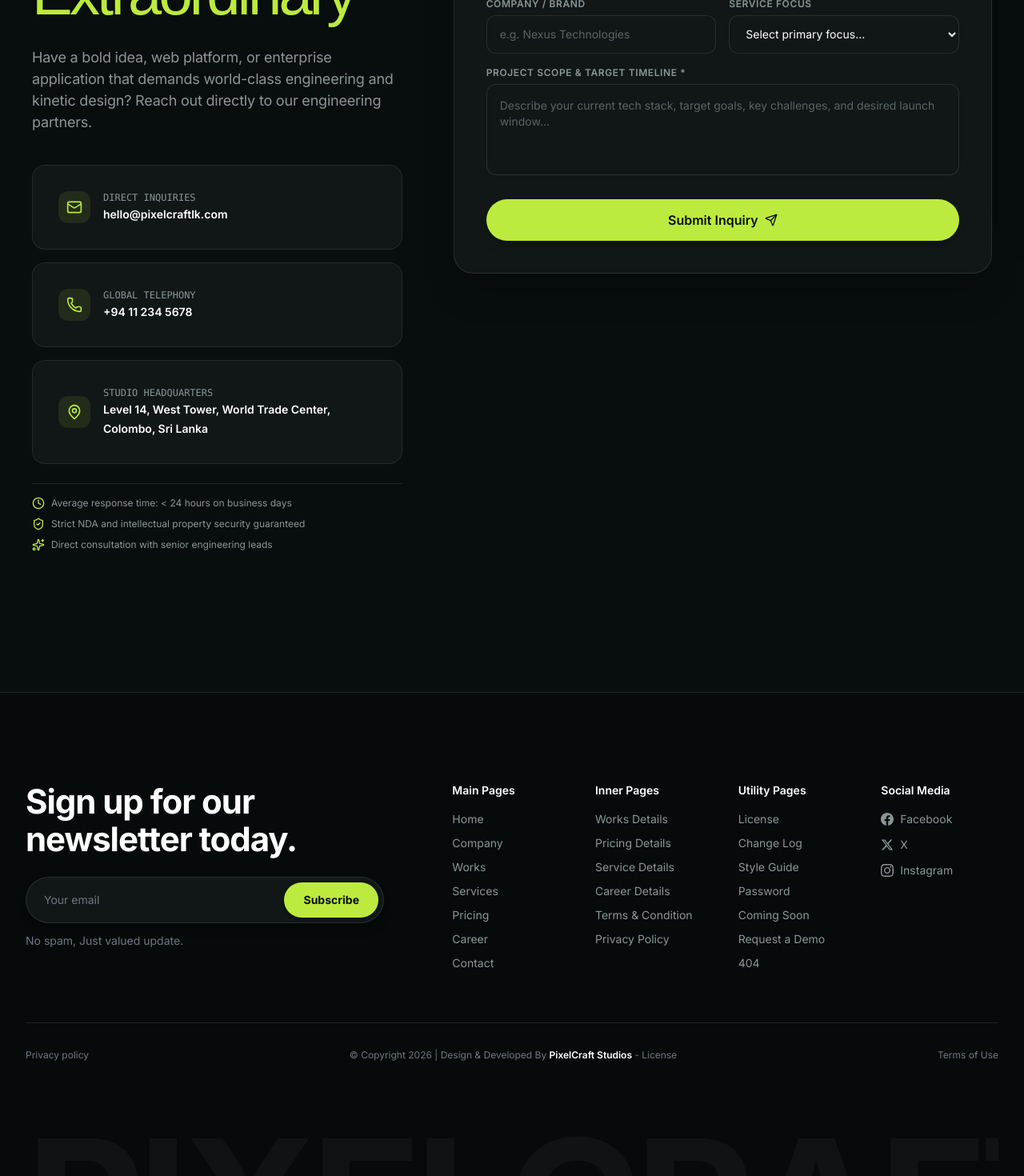
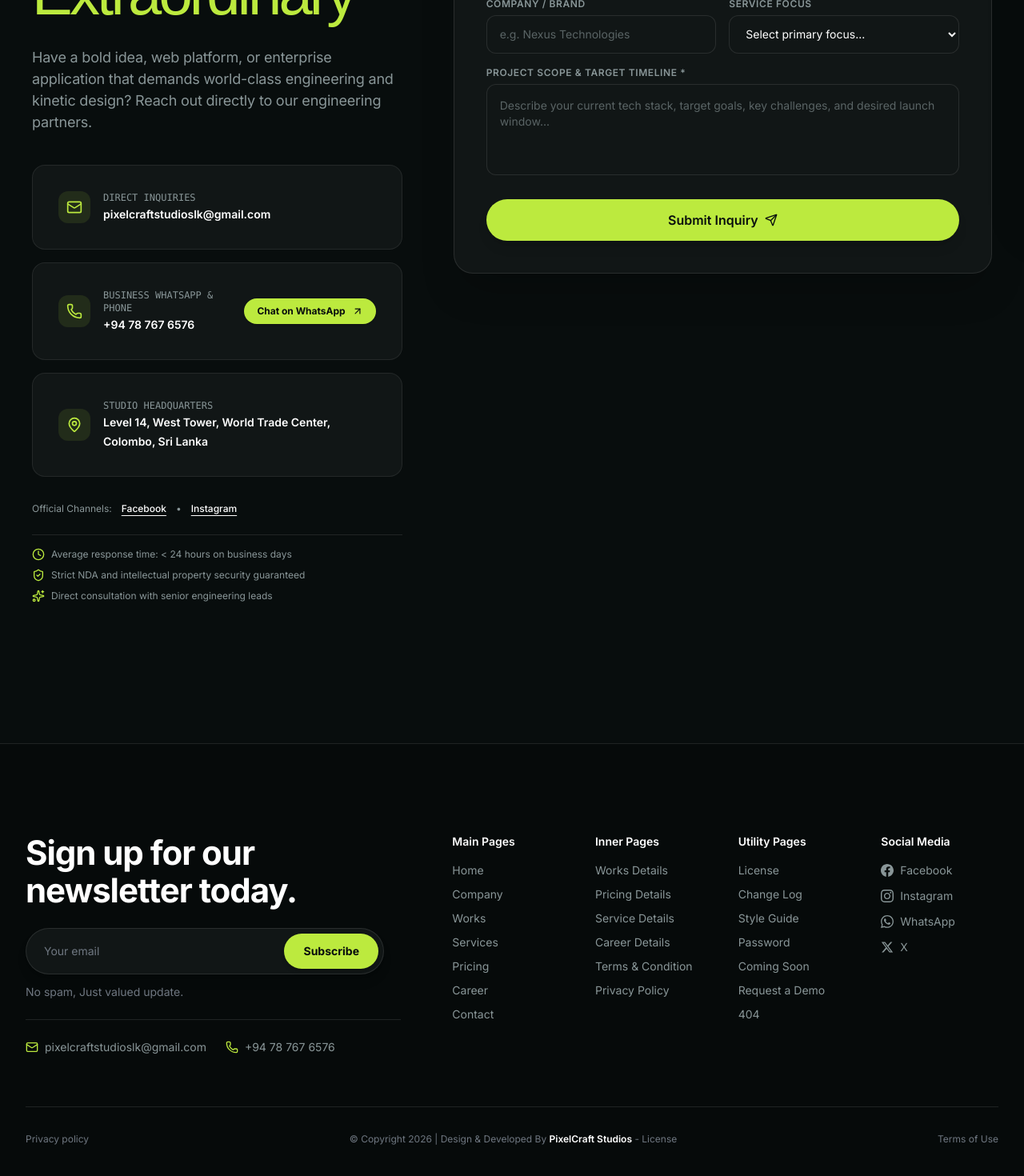
Before and after one commit to nisitha/pixelcraftlk, a Next.js app: page /contact in a window 1280 px wide. Shown: the part 532-2002 px from the top of the page at 80% size. Built offline with nearby package versions, Linux system fonts and the light colour scheme; a web font is replaced by a local one.

Commit message:
chore(contact): update official WhatsApp, email, and social media links

```diff
--- a/app/api/contact/route.ts
+++ b/app/api/contact/route.ts
@@ -52,7 +52,7 @@ export async function POST(request: NextRequest) {
 
     // 3. Email service dispatch or simulation
     const resendApiKey = process.env.RESEND_API_KEY;
-    const recipientEmail = process.env.CONTACT_RECIPIENT_EMAIL || 'hello@pixelcraftlk.com';
+    const recipientEmail = process.env.CONTACT_RECIPIENT_EMAIL || 'pixelcraftstudioslk@gmail.com';
 
     if (resendApiKey) {
       // If RESEND_API_KEY is configured in environment, dispatch actual email via Resend API
@@ -76,7 +76,7 @@ export async function POST(request: NextRequest) {
         return NextResponse.json(
           {
             success: false,
-            error: 'Failed to deliver message via email provider. Please contact us directly at hello@pixelcraftlk.com',
+            error: 'Failed to deliver message via email provider. Please contact us directly at pixelcraftstudioslk@gmail.com',
           },
           { status: 502 }
         );
@@ -84,6 +84,7 @@ export async function POST(request: NextRequest) {
     } else {
       // Documented fallback: Log to server telemetry when external API key is not yet provisioned
       console.log('--- [PIXELCRAFT CONTACT SUBMISSION] ---');
+      console.log(`To: ${recipientEmail}`);
       console.log(`From: ${name} <${email}>`);
       console.log(`Company: ${company || 'N/A'}`);
       console.log(`Service: ${service || 'General'}`);
--- a/app/career/[slug]/page.tsx
+++ b/app/career/[slug]/page.tsx
@@ -43,9 +43,9 @@ export default async function CareerDetailPage({ params }: CareerDetailProps) {
             <Card variant="highlight" className="w-full mt-4">
               <h4 className="text-lg font-semibold text-white mb-2">How to Apply</h4>
               <p className="text-sm text-[var(--light-gray)] mb-6">
-                Send your portfolio, GitHub, or previous case studies to careers@pixelcraftlk.com.
+                Send your portfolio, GitHub, or previous case studies to pixelcraftstudioslk@gmail.com.
               </p>
-              <Button variant="primary" href="mailto:careers@pixelcraftlk.com">
+              <Button variant="primary" href="mailto:pixelcraftstudioslk@gmail.com">
                 Email Application
               </Button>
             </Card>
--- a/app/contact/page.tsx
+++ b/app/contact/page.tsx
@@ -1,6 +1,6 @@
 import React from 'react';
 import { Container, Section, Heading, Text, Badge, Card } from '@/components/ui';
-import { Mail, Phone, MapPin, Clock, ShieldCheck, Sparkles } from 'lucide-react';
+import { Mail, Phone, MapPin, Clock, ShieldCheck, Sparkles, ArrowUpRight } from 'lucide-react';
 import { siteConfig } from '@/data/site';
 import { ContactForm } from '@/components/forms/ContactForm';
 
@@ -50,14 +50,32 @@ export default function ContactPage() {
                   </div>
                 </Card>
 
-                <Card variant="default" className="flex items-center gap-4 py-4 px-6 hover:border-white/20 transition-colors">
-                  <div className="w-10 h-10 rounded-xl bg-[var(--primary-color)]/10 flex items-center justify-center text-[var(--primary-color)] shrink-0">
-                    <Phone className="w-5 h-5" />
+                <Card variant="default" className="flex flex-col sm:flex-row sm:items-center justify-between gap-4 py-4 px-6 hover:border-white/20 transition-colors">
+                  <div className="flex items-center gap-4">
+                    <div className="w-10 h-10 rounded-xl bg-[var(--primary-color)]/10 flex items-center justify-center text-[var(--primary-color)] shrink-0">
+                      <Phone className="w-5 h-5" />
+                    </div>
+                    <div>
+                      <span className="text-xs text-[var(--light-gray)] block font-mono">BUSINESS WHATSAPP & PHONE</span>
+                      <a
+                        href={siteConfig.whatsappUrl}
+                        target="_blank"
+                        rel="noopener noreferrer"
+                        className="text-sm font-semibold text-white hover:text-[var(--primary-color)] transition-colors"
+                      >
+                        {siteConfig.phone}
+                      </a>
+                    </div>
                   </div>
-                  <div>
-                    <span className="text-xs text-[var(--light-gray)] block font-mono">GLOBAL TELEPHONY</span>
-                    <span className="text-sm font-semibold text-white">{siteConfig.phone}</span>
-                  </div>
+                  <a
+                    href={siteConfig.whatsappUrl}
+                    target="_blank"
+                    rel="noopener noreferrer"
+                    className="inline-flex items-center justify-center gap-2 px-4 py-2 rounded-full bg-[var(--primary-color)] text-[#080d0d] text-xs font-bold hover:brightness-105 active:scale-95 transition-all shrink-0 shadow-sm"
+                  >
+                    <span>Chat on WhatsApp</span>
+                    <ArrowUpRight className="w-3.5 h-3.5" />
+                  </a>
                 </Card>
 
                 <Card variant="default" className="flex items-center gap-4 py-4 px-6 hover:border-white/20 transition-colors">
@@ -69,6 +87,28 @@ export default function ContactPage() {
                     <span className="text-sm font-semibold text-white">{siteConfig.address}</span>
                   </div>
                 </Card>
+              </div>
+
+              {/* Official Social Media Channels */}
+              <div className="pt-2 flex flex-wrap items-center gap-3 text-xs text-[#899698]">
+                <span>Official Channels:</span>
+                <a
+                  href={siteConfig.social.facebook}
+                  target="_blank"
+                  rel="noopener noreferrer"
+                  className="text-white hover:text-[var(--primary-color)] transition-colors font-medium underline underline-offset-4"
+                >
+                  Facebook
+                </a>
+                <span>•</span>
+                <a
+                  href={siteConfig.social.instagram}
+                  target="_blank"
+                  rel="noopener noreferrer"
+                  className="text-white hover:text-[var(--primary-color)] transition-colors font-medium underline underline-offset-4"
+                >
+                  Instagram
+                </a>
               </div>
 
               {/* Guarantees Box */}
--- a/components/sections/FooterSection.tsx
+++ b/components/sections/FooterSection.tsx
@@ -136,6 +136,26 @@ export const FooterSection: React.FC<FooterSectionProps> = ({ className }) => {
               <p className="mt-3 text-xs sm:text-sm text-[#6f7781] font-normal">
                 No spam, Just valued update.
               </p>
+
+              {/* Direct Inquiries & WhatsApp Contact Bar */}
+              <div className="mt-6 pt-6 border-t border-white/10 flex flex-col sm:flex-row sm:items-center gap-4 sm:gap-6 text-xs sm:text-sm text-[#899698]">
+                <a
+                  href={`mailto:${siteConfig.email}`}
+                  className="inline-flex items-center gap-2 hover:text-[var(--primary-color)] transition-colors group"
+                >
+                  <Mail className="w-4 h-4 text-[var(--primary-color)] shrink-0 transition-transform group-hover:scale-110" />
+                  <span>{siteConfig.email}</span>
+                </a>
+                <a
+                  href={siteConfig.whatsappUrl}
+                  target="_blank"
+                  rel="noopener noreferrer"
+                  className="inline-flex items-center gap-2 hover:text-[var(--primary-color)] transition-colors group"
+                >
+                  <Phone className="w-4 h-4 text-[var(--primary-color)] shrink-0 transition-transform group-hover:scale-110" />
+                  <span>{siteConfig.phone}</span>
+                </a>
+              </div>
             </div>
           </div>
 
@@ -195,21 +215,27 @@ export const FooterSection: React.FC<FooterSectionProps> = ({ className }) => {
               </span>
               <ul className="space-y-3 text-sm text-[#899698]">
                 <li>
-                  <a href="https://facebook.com" target="_blank" rel="noopener noreferrer" className="hover:text-[var(--primary-color)] transition-colors flex items-center gap-2">
+                  <a href={siteConfig.social.facebook} target="_blank" rel="noopener noreferrer" className="hover:text-[var(--primary-color)] transition-colors flex items-center gap-2">
                     <svg className="w-4 h-4 fill-current" viewBox="0 0 24 24"><path d="M24 12.073c0-6.627-5.373-12-12-12s-12 5.373-12 12c0 5.99 4.388 10.954 10.125 11.854v-8.385H7.078v-3.47h3.047V9.43c0-3.007 1.792-4.669 4.533-4.669 1.312 0 2.686.235 2.686.235v2.953H15.83c-1.491 0-1.956.925-1.956 1.874v2.25h3.328l-.532 3.47h-2.796v8.385C19.612 23.027 24 18.062 24 12.073z"/></svg>
                     <span>Facebook</span>
+                  </a>
+                </li>
+                <li>
+                  <a href={siteConfig.social.instagram} target="_blank" rel="noopener noreferrer" className="hover:text-[var(--primary-color)] transition-colors flex items-center gap-2">
+                    <svg className="w-4 h-4 fill-current" viewBox="0 0 24 24"><path d="M12 2.163c3.204 0 3.584.012 4.85.07 3.252.148 4.771 1.691 4.919 4.919.058 1.265.069 1.645.069 4.849 0 3.205-.012 3.584-.069 4.849-.149 3.225-1.664 4.771-4.919 4.919-1.266.058-1.644.07-4.85.07-3.204 0-3.584-.012-4.849-.07-3.26-.149-4.771-1.699-4.919-4.92-.058-1.265-.07-1.644-.07-4.849 0-3.204.013-3.583.07-4.849.149-3.227 1.664-4.771 4.919-4.919 1.266-.057 1.645-.069 4.849-.069zm0-2.163c-3.259 0-3.667.014-4.947.072-4.358.2-6.78 2.618-6.98 6.98-.059 1.281-.073 1.689-.073 4.948 0 3.259.014 3.668.072 4.948.2 4.358 2.618 6.78 6.98 6.98 1.281.058 1.689.072 4.948.072 3.259 0 3.668-.014 4.948-.072 4.354-.2 6.782-2.618 6.979-6.98.059-1.28.073-1.689.073-4.948 0-3.259-.014-3.667-.072-4.947-.196-4.354-2.617-6.78-6.979-6.98-1.281-.059-1.69-.073-4.949-.073zm0 5.838c-3.403 0-6.162 2.759-6.162 6.162s2.759 6.163 6.162 6.163 6.162-2.759 6.162-6.163c0-3.403-2.759-6.162-6.162-6.162zm0 10.162c-2.209 0-4-1.79-4-4 0-2.209 1.791-4 4-4s4 1.791 4 4c0 2.21-1.791 4-4 4zm6.406-11.845c-.796 0-1.441.645-1.441 1.44s.645 1.44 1.441 1.44c.795 0 1.439-.645 1.439-1.44s-.644-1.44-1.439-1.44z"/></svg>
+                    <span>Instagram</span>
+                  </a>
+                </li>
+                <li>
+                  <a href={siteConfig.whatsappUrl} target="_blank" rel="noopener noreferrer" className="hover:text-[var(--primary-color)] transition-colors flex items-center gap-2">
+                    <svg className="w-4 h-4 fill-current" viewBox="0 0 24 24"><path d="M.057 24l1.687-6.163c-1.041-1.804-1.588-3.849-1.587-5.946.003-6.556 5.338-11.891 11.893-11.891 3.181.001 6.167 1.24 8.413 3.488 2.245 2.248 3.481 5.236 3.48 8.414-.003 6.557-5.338 11.892-11.893 11.892-1.99-.001-3.951-.5-5.688-1.448l-6.305 1.654zm6.597-3.807c1.676.995 3.276 1.591 5.392 1.592 5.448 0 9.886-4.434 9.889-9.885.002-5.462-4.415-9.89-9.881-9.892-5.452 0-9.887 4.434-9.889 9.884-.001 2.225.651 3.891 1.746 5.634l-.999 3.648 3.742-.981zm11.387-5.464c-.074-.124-.272-.198-.57-.347-.297-.149-1.758-.868-2.031-.967-.272-.099-.47-.149-.669.149-.198.297-.768.967-.941 1.165-.173.198-.347.223-.644.074-.297-.149-1.255-.462-2.39-1.475-.883-.788-1.48-1.761-1.653-2.059-.173-.297-.018-.458.13-.606.134-.133.297-.347.446-.521.151-.172.2-.296.3-.495.099-.198.05-.372-.025-.521-.075-.148-.669-1.611-.916-2.206-.242-.579-.487-.501-.669-.51l-.57-.01c-.198 0-.52.074-.792.372s-1.04 1.016-1.04 2.479 1.065 2.876 1.213 3.074c.149.198 2.095 3.2 5.076 4.487.709.306 1.263.489 1.694.626.712.226 1.36.194 1.872.118.571-.085 1.758-.719 2.006-1.413.248-.695.248-1.29.173-1.414z"/></svg>
+                    <span>WhatsApp</span>
                   </a>
                 </li>
                 <li>
                   <a href="https://x.com" target="_blank" rel="noopener noreferrer" className="hover:text-[var(--primary-color)] transition-colors flex items-center gap-2">
                     <svg className="w-4 h-4 fill-current" viewBox="0 0 24 24"><path d="M18.244 2.25h3.308l-7.227 8.26 8.502 11.24H16.17l-5.214-6.817L4.99 21.75H1.68l7.73-8.835L1.254 2.25H8.08l4.713 6.231zm-1.161 17.52h1.833L7.084 4.126H5.117z"/></svg>
                     <span>X</span>
-                  </a>
-                </li>
-                <li>
-                  <a href="https://instagram.com" target="_blank" rel="noopener noreferrer" className="hover:text-[var(--primary-color)] transition-colors flex items-center gap-2">
-                    <svg className="w-4 h-4 fill-current" viewBox="0 0 24 24"><path d="M12 2.163c3.204 0 3.584.012 4.85.07 3.252.148 4.771 1.691 4.919 4.919.058 1.265.069 1.645.069 4.849 0 3.205-.012 3.584-.069 4.849-.149 3.225-1.664 4.771-4.919 4.919-1.266.058-1.644.07-4.85.07-3.204 0-3.584-.012-4.849-.07-3.26-.149-4.771-1.699-4.919-4.92-.058-1.265-.07-1.644-.07-4.849 0-3.204.013-3.583.07-4.849.149-3.227 1.664-4.771 4.919-4.919 1.266-.057 1.645-.069 4.849-.069zm0-2.163c-3.259 0-3.667.014-4.947.072-4.358.2-6.78 2.618-6.98 6.98-.059 1.281-.073 1.689-.073 4.948 0 3.259.014 3.668.072 4.948.2 4.358 2.618 6.78 6.98 6.98 1.281.058 1.689.072 4.948.072 3.259 0 3.668-.014 4.948-.072 4.354-.2 6.782-2.618 6.979-6.98.059-1.28.073-1.689.073-4.948 0-3.259-.014-3.667-.072-4.947-.196-4.354-2.617-6.78-6.979-6.98-1.281-.059-1.69-.073-4.949-.073zm0 5.838c-3.403 0-6.162 2.759-6.162 6.162s2.759 6.163 6.162 6.163 6.162-2.759 6.162-6.163c0-3.403-2.759-6.162-6.162-6.162zm0 10.162c-2.209 0-4-1.79-4-4 0-2.209 1.791-4 4-4s4 1.791 4 4c0 2.21-1.791 4-4 4zm6.406-11.845c-.796 0-1.441.645-1.441 1.44s.645 1.44 1.441 1.44c.795 0 1.439-.645 1.439-1.44s-.644-1.44-1.439-1.44z"/></svg>
-                    <span>Instagram</span>
                   </a>
                 </li>
               </ul>
--- a/data/navigation.ts
+++ b/data/navigation.ts
@@ -97,9 +97,10 @@ export const navigationData: NavigationConfig = {
   ],
 
   socialLinks: [
-    { platform: 'facebook', href: 'https://facebook.com', label: 'Facebook' },
+    { platform: 'facebook', href: 'https://web.facebook.com/PixelCraftStudiosLK/', label: 'Facebook' },
+    { platform: 'instagram', href: 'https://www.instagram.com/pixelcraftstudiolk/', label: 'Instagram' },
+    { platform: 'whatsapp', href: 'https://wa.me/94787676576', label: 'WhatsApp' },
     { platform: 'twitter', href: 'https://x.com', label: 'X (Twitter)' },
-    { platform: 'instagram', href: 'https://instagram.com', label: 'Instagram' },
     { platform: 'linkedin', href: 'https://linkedin.com', label: 'LinkedIn' },
     { platform: 'dribbble', href: 'https://dribbble.com', label: 'Dribbble' },
   ],
--- a/data/site.ts
+++ b/data/site.ts
@@ -6,6 +6,15 @@ export interface SiteConfig {
   readonly url: string;
   readonly email: string;
   readonly phone: string;
+  readonly whatsapp: string;
+  readonly whatsappUrl: string;
+  readonly social: {
+    readonly facebook: string;
+    readonly instagram: string;
+    readonly twitter: string;
+    readonly linkedin: string;
+    readonly dribbble: string;
+  };
   readonly address: string;
   readonly foundingYear: number;
 }
@@ -17,8 +26,17 @@ export const siteConfig: SiteConfig = {
   description:
     'Powering bold ideas with strategy, creativity, and growth. We design and engineer world-class digital products and high-conversion web architectures.',
   url: 'https://pixelcraftlk.com',
-  email: 'hello@pixelcraftlk.com',
-  phone: '+94 11 234 5678',
+  email: 'pixelcraftstudioslk@gmail.com',
+  phone: '+94 78 767 6576',
+  whatsapp: '+94 78 767 6576',
+  whatsappUrl: 'https://wa.me/94787676576',
+  social: {
+    facebook: 'https://web.facebook.com/PixelCraftStudiosLK/',
+    instagram: 'https://www.instagram.com/pixelcraftstudiolk/',
+    twitter: 'https://x.com',
+    linkedin: 'https://linkedin.com',
+    dribbble: 'https://dribbble.com',
+  },
   address: 'Level 14, West Tower, World Trade Center, Colombo, Sri Lanka',
   foundingYear: 2026,
 };
--- a/types/navigation.ts
+++ b/types/navigation.ts
@@ -16,7 +16,7 @@ export interface NavigationConfig {
   readonly footerColumns: readonly MegaDropdownColumn[];
   readonly legalLinks: readonly NavItem[];
   readonly socialLinks: readonly {
-    readonly platform: 'facebook' | 'twitter' | 'instagram' | 'linkedin' | 'dribbble';
+    readonly platform: 'facebook' | 'twitter' | 'instagram' | 'linkedin' | 'dribbble' | 'whatsapp';
     readonly href: string;
     readonly label: string;
   }[];
```
Also changed, not shown: scripts/deploy.js (+149 -32 lines), 4 other files (tests, documents, lock files or other folders).
